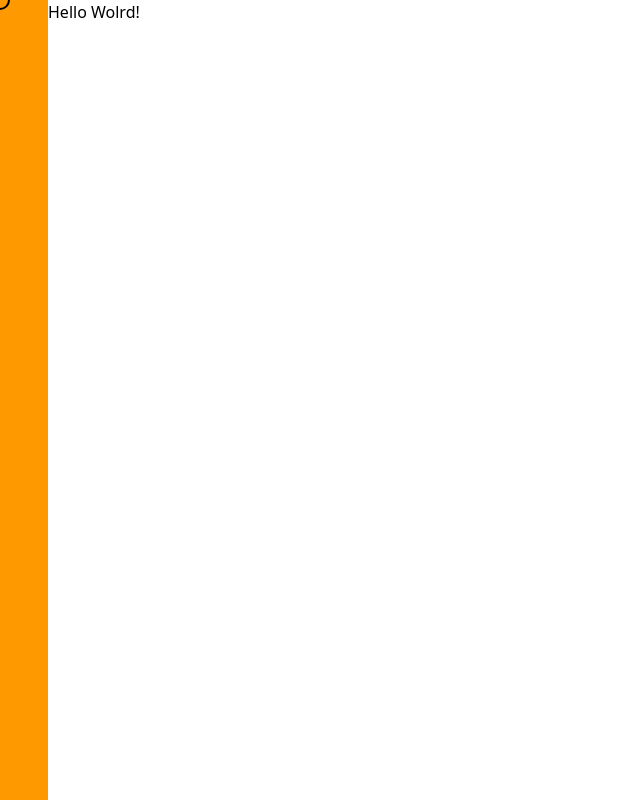
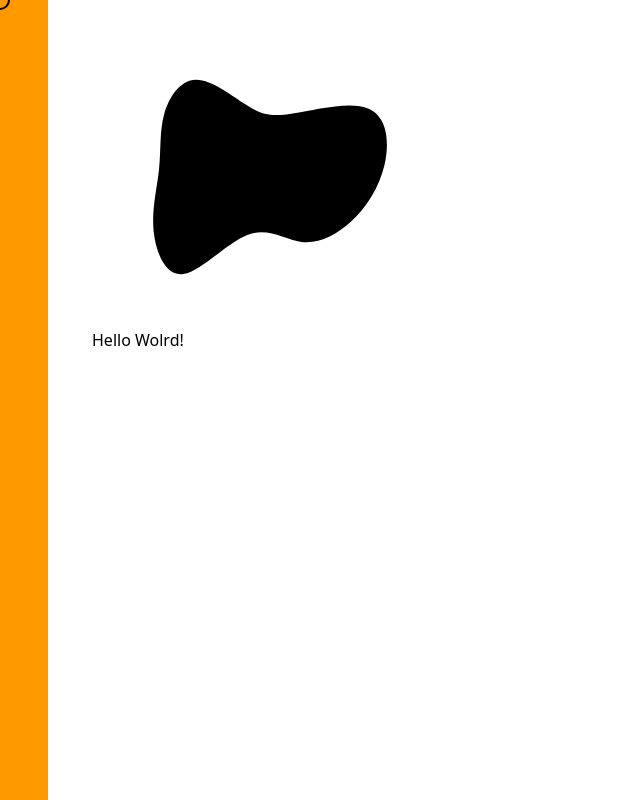
Before and after one commit to vecel/vecel.github.io, a React (Vite) app: page / in a window 1280 px wide. Shown: the whole page, without its empty margins (0-640 px from the left). Built offline with nearby package versions, Linux system fonts and the light colour scheme; some icons are missing.

Commit message:
Add slide-in animation

```diff
--- a/src/App.tsx
+++ b/src/App.tsx
@@ -5,7 +5,14 @@ export default function App() {
   return (
     <>
       <Drawer />
-      <div className="ml-12">Hello Wolrd!</div>
+      <div className="ml-21 p-2 h-dvh bg-surface">
+
+        <svg viewBox="0 0 200 200" className="w-80 h-80 text-primary-container animate-slide-in" xmlns="http://www.w3.org/2000/svg">
+          <path fill="currentColor" d="M25.5,-34C39.4,-36.1,61.3,-42.1,72.9,-37C84.6,-32,86.1,-16,82.8,-1.9C79.5,12.2,71.6,24.5,62.1,33.3C52.6,42.1,41.6,47.5,31,46.2C20.4,44.9,10.2,36.8,-2.9,41.8C-15.9,46.8,-31.8,64.7,-42.9,66.3C-53.9,67.9,-60.1,53.1,-61.5,39.3C-62.8,25.5,-59.3,12.8,-58.1,0.7C-56.8,-11.4,-57.9,-22.7,-54.9,-33.6C-51.9,-44.5,-44.9,-55,-35,-55.2C-25.2,-55.3,-12.6,-45.2,-3.4,-39.3C5.8,-33.4,11.6,-31.8,25.5,-34Z" transform="translate(100 100)" />
+        </svg>
+
+        Hello Wolrd!
+      </div>
       <Cursor />
     </>
   )
```
